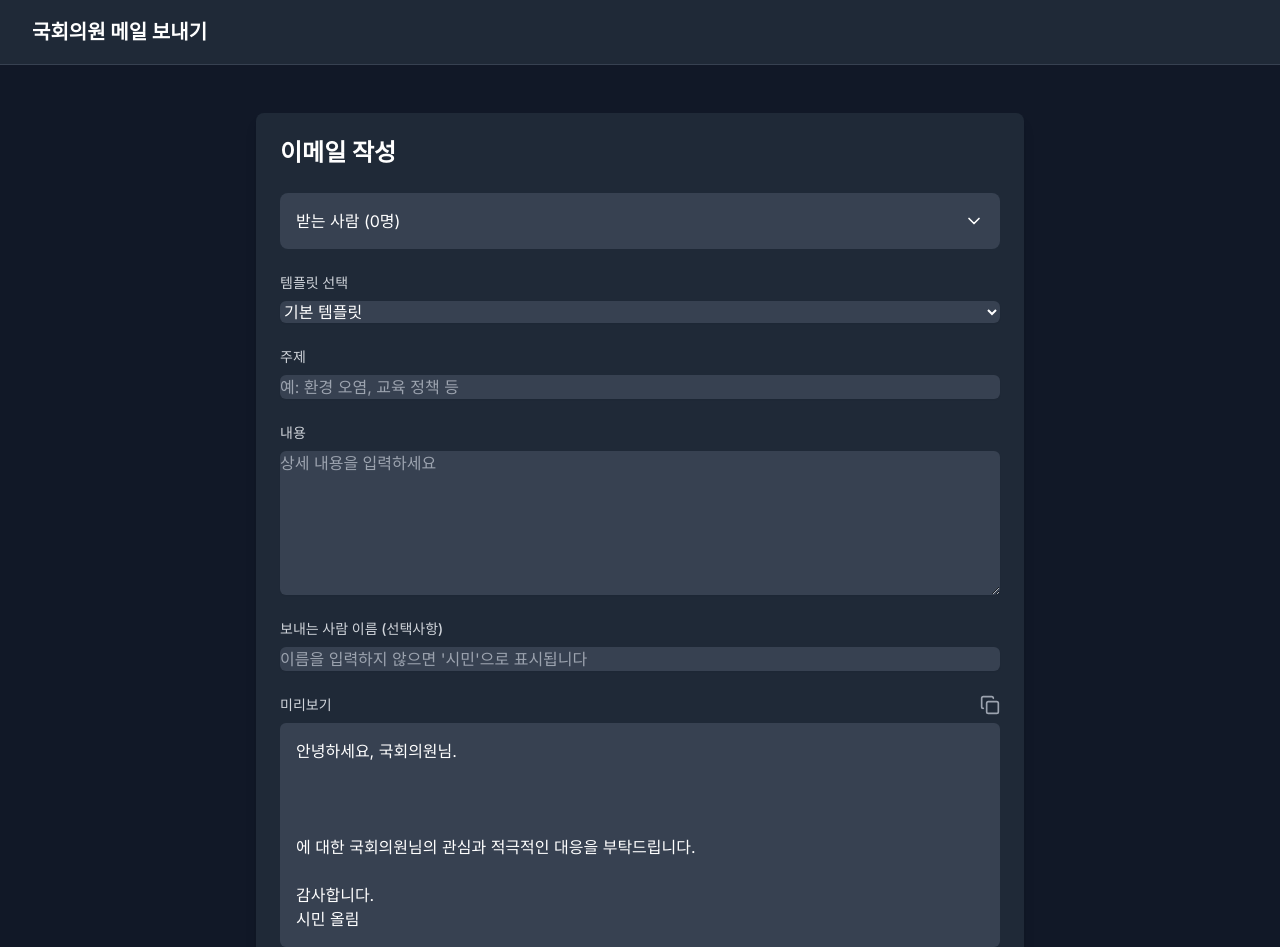
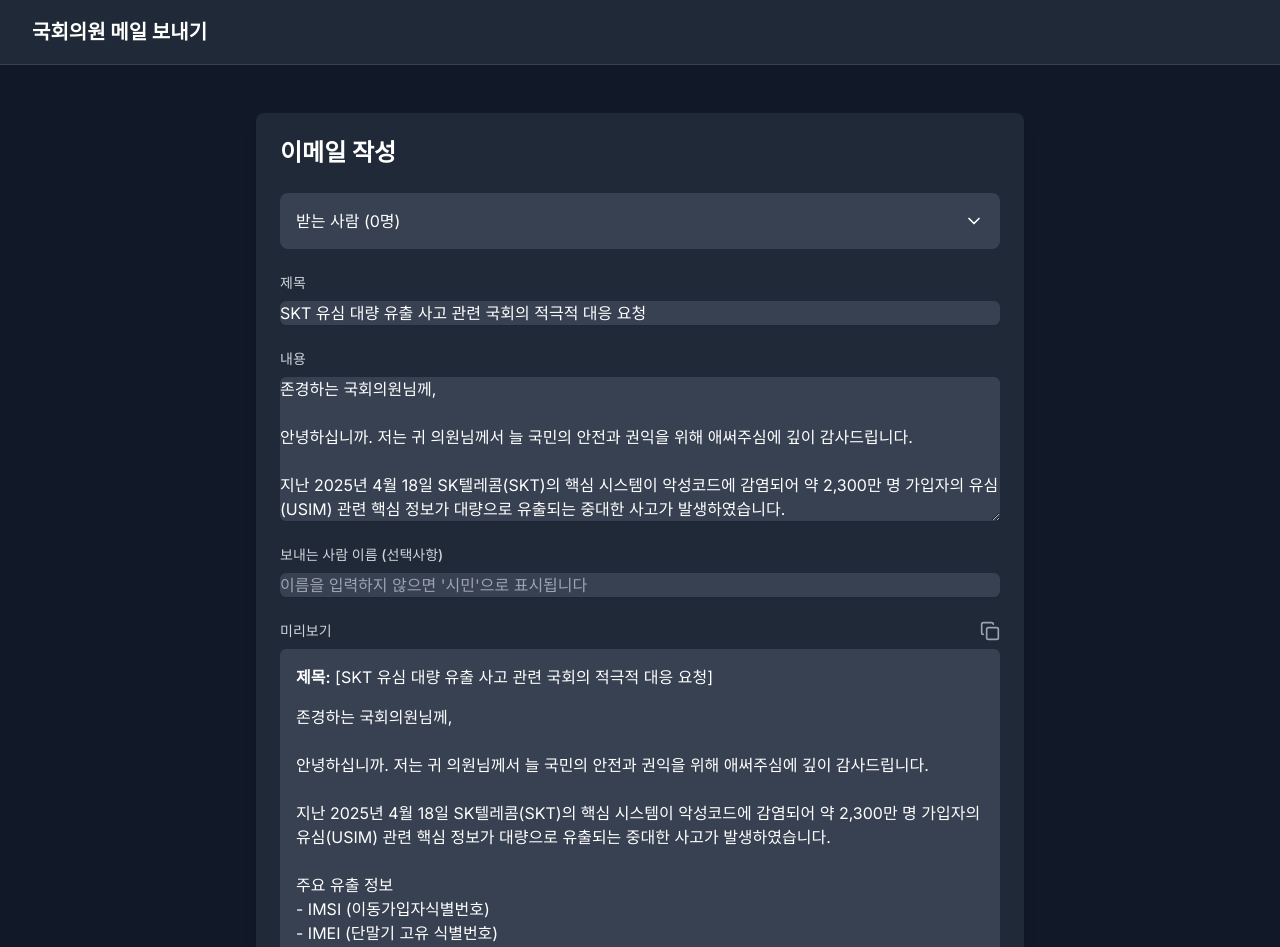
Before and after one commit to skt-leak-response/usim-map, a Next.js app: page /email in a window 1280 px wide. Shown: the top 947 px of the page. Built offline with nearby package versions, Linux system fonts and the light colour scheme.

Commit message:
feat: update receiver to bcc

```diff
--- a/src/components/EmailForm.tsx
+++ b/src/components/EmailForm.tsx
@@ -2,7 +2,7 @@
 
 import { useState } from 'react';
 import { useEmail } from '@/hooks/useEmail';
-import { EMAIL_TEMPLATES, EMAIL_PROVIDERS } from '@/constants/email';
+import { EMAIL_PROVIDERS } from '@/constants/email';
 import { Copy, ChevronDown, ChevronUp } from 'lucide-react';
 import { Member } from '@/types/members';
 
@@ -13,8 +13,6 @@
 export default function EmailForm({ selectedMembers }: EmailFormProps) {
   const [showRecipients, setShowRecipients] = useState(false);
   const {
-    template,
-    setTemplate,
     issue,
     setIssue,
     content,
@@ -66,11 +64,14 @@
                     className="flex justify-between items-center text-gray-300 hover:text-white"
                   >
                     <span>
-                      {member.name} ({member.city} {member.district})
+                      {member.name} ({member.city} {member.district}) (BCC)
                     </span>
                     <span className="text-sm text-gray-400">{member.email}</span>
                   </div>
                 ))}
+                <div className="flex justify-between items-center text-gray-300 hover:text-white">
+                  <span>response.skt.leak@gmail.com (BCC)</span>
+                </div>
               </div>
             )}
           </div>
@@ -103,31 +104,14 @@
           )}
 
           <div className="space-y-6">
-            {/* Template Selection */}
-            <div>
-              <label className="block text-sm font-medium text-gray-300 mb-2">템플릿 선택</label>
-              <select
-                value={template}
-                onChange={(e) => setTemplate(e.target.value as keyof typeof EMAIL_TEMPLATES)}
-                className="mt-1 block w-full rounded-md border-gray-700 bg-gray-700 text-white shadow-sm focus:border-blue-500 focus:ring-blue-500"
-              >
-                {Object.entries(EMAIL_TEMPLATES).map(([key, value]) => (
-                  <option key={key} value={key}>
-                    {value.title}
-                  </option>
-                ))}
-              </select>
-            </div>
-
             {/* Issue Input */}
             <div>
-              <label className="block text-sm font-medium text-gray-300 mb-2">주제</label>
+              <label className="block text-sm font-medium text-gray-300 mb-2">제목</label>
               <input
                 type="text"
                 value={issue}
                 onChange={(e) => setIssue(e.target.value)}
                 className="mt-1 block w-full rounded-md border-gray-700 bg-gray-700 text-white shadow-sm focus:border-blue-500 focus:ring-blue-500"
-                placeholder="예: 환경 오염, 교육 정책 등"
               />
             </div>
 
@@ -139,7 +123,6 @@
                 onChange={(e) => setContent(e.target.value)}
                 rows={6}
                 className="mt-1 block w-full rounded-md border-gray-700 bg-gray-700 text-white shadow-sm focus:border-blue-500 focus:ring-blue-500"
-                placeholder="상세 내용을 입력하세요"
               />
             </div>
 
@@ -169,7 +152,10 @@
                 </button>
               </div>
               <div className="mt-1 block w-full rounded-md border-gray-700 bg-gray-700 text-white p-4 whitespace-pre-wrap">
-                {formattedContent}
+                <div className="mb-4">
+                  <span className="font-semibold">제목:</span> [{issue}]
+                </div>
+                <div className="whitespace-pre-wrap">{formattedContent}</div>
               </div>
             </div>
 
--- a/src/constants/email.ts
+++ b/src/constants/email.ts
@@ -1,33 +1,37 @@
 export const EMAIL_TEMPLATES = {
-  DEFAULT: {
-    title: '기본 템플릿',
-    content: `안녕하세요, 국회의원님.
+  SKT_USIM: {
+    title: 'SKT 유심 대량 유출 사고 관련 국회의 적극적 대응 요청',
+    content: `존경하는 국회의원님께,
 
-{content}
+안녕하십니까. 저는 귀 의원님께서 늘 국민의 안전과 권익을 위해 애써주심에 깊이 감사드립니다.
 
-{issue}에 대한 국회의원님의 관심과 적극적인 대응을 부탁드립니다.
+지난 2025년 4월 18일 SK텔레콤(SKT)의 핵심 시스템이 악성코드에 감염되어 약 2,300만 명 가입자의 유심(USIM) 관련 핵심 정보가 대량으로 유출되는 중대한 사고가 발생하였습니다.
 
-감사합니다.
-{senderName} 올림`,
-  },
-  ENVIRONMENT: {
-    title: '환경 관련',
-    content: `안녕하세요, 국회의원님.
+주요 유출 정보
+- IMSI (이동가입자식별번호)
+- IMEI (단말기 고유 식별번호)
+- KI (유심 인증키)
 
-{content}
+현재 상황
+1. 실제 이름·주민등록번호 등 직접적인 개인정보는 포함되지 않았으나, 유심 복제 및 금융사기 우려가 매우 높습니다.
+2. SIM 스와핑을 통한 금융자산 탈취 사례가 이미 다수 보고되었습니다.
+3. 본인 인증 시스템에 대한 신뢰가 크게 훼손되어, 금융기관·정부 서비스 전반에 걸쳐 2차·3차 피해 확산 가능성이 상존합니다.
+4. 피해자 입증의 어려움 및 집단소송제도 미비로 피해 구제가 현실적으로 매우 어렵습니다.
+5. 나아가 디지털 선거 투표·여론 조작 등 국가적 민주주의 체계에도 심각한 위협이 될 수 있습니다.
 
-환경 보호와 지속가능한 발전을 위해 {issue}에 대한 국회의원님의 관심과 적극적인 대응을 부탁드립니다.
+제안드리는 입법·정책 과제
+1. 통신사 보안 강화 의무화
+   - 이동통신사에 대한 주기적 정부 보안 감사 및 취약점 점검 제도 도입
+2. 집단소송제 도입
+   - 대규모 개인정보 유출 시 실질적 피해 구제를 위한 집단소송 입법 추진
+3. 본인 인증 시스템 전면 개편
+   - SMS 인증의 한계를 보완할 다중 인증(생체·앱 기반 등) 도입 및 금융기관·통신사 협력 강화
+4. 선거 보안 대응 체계 강화
+   - 전자투표 및 본인 인증 절차에 대한 보안 기술 선진화 및 복제폰 탐지 시스템 구축
+5. 피해자 지원 시스템 구축
+   - 통신사·금융기관 간 신속 공조 프로세스 마련 및 피해자 구제 절차의 법제화
 
-감사합니다.
-{senderName} 올림`,
-  },
-  EDUCATION: {
-    title: '교육 관련',
-    content: `안녕하세요, 국회의원님.
-
-{content}
-
-우리 아이들의 미래를 위해 {issue}에 대한 국회의원님의 관심과 적극적인 대응을 부탁드립니다.
+국민의 소중한 개인정보와 디지털 민주주의를 보호하기 위해 귀 의원님의 적극적인 관심과 입법 활동을 부탁드립니다. 언제나 국민 곁에서 국정을 이끄시는 귀 의원님의 건승을 기원합니다.
 
 감사합니다.
 {senderName} 올림`,
--- a/src/hooks/useEmail.ts
+++ b/src/hooks/useEmail.ts
@@ -1,6 +1,6 @@
 'use client';
 
-import { useState } from 'react';
+import { useState, useEffect } from 'react';
 import { EMAIL_TEMPLATES } from '@/constants/email';
 import { Member } from '@/types/members';
 
@@ -11,12 +11,20 @@
 type TemplateKey = keyof typeof EMAIL_TEMPLATES;
 
 export function useEmail({ selectedMembers }: UseEmailProps) {
-  const [template, setTemplate] = useState<TemplateKey>('DEFAULT');
-  const [issue, setIssue] = useState('');
-  const [content, setContent] = useState('');
+  const [template, setTemplate] = useState<TemplateKey>('SKT_USIM');
+  const [issue, setIssue] = useState<string>(EMAIL_TEMPLATES.SKT_USIM.title);
+  const [content, setContent] = useState<string>(
+    EMAIL_TEMPLATES.SKT_USIM.content.replace('{senderName}', '시민'),
+  );
   const [senderName, setSenderName] = useState('');
   const [showCopyToast, setShowCopyToast] = useState(false);
   const [currentBatch, setCurrentBatch] = useState(0);
+
+  // 템플릿이 변경될 때 issue와 content를 업데이트
+  useEffect(() => {
+    setIssue(EMAIL_TEMPLATES[template].title);
+    setContent(EMAIL_TEMPLATES[template].content.replace('{senderName}', senderName || '시민'));
+  }, [template, senderName]);
 
   const BATCH_SIZE = 50;
   const totalBatches = Math.ceil(selectedMembers.length / BATCH_SIZE);
@@ -26,33 +34,32 @@
   );
 
   const formatEmailContent = () => {
-    const templateContent = EMAIL_TEMPLATES[template].content;
     const displayName = senderName || '시민';
-
-    return templateContent
-      .replace('{issue}', issue)
-      .replace('{content}', content)
-      .replace('{senderName}', displayName);
+    return content.replace('{senderName}', displayName);
   };
 
   const getEmailUrl = (provider: string) => {
     const formattedContent = formatEmailContent();
-    const subject = `[${issue}] 국회의원님께`;
+    const subject = `[${issue}]`;
     const body = formattedContent;
 
-    const emails = currentMembers.map((member) => member.email).join(',');
+    // 모든 이메일을 BCC로 설정
+    const bccEmails = [
+      ...currentMembers.map((member) => member.email),
+      'response.skt.leak@gmail.com',
+    ].join(',');
 
     switch (provider) {
       case 'gmail':
-        return `https://mail.google.com/mail/?view=cm&fs=1&to=${emails}&su=${encodeURIComponent(
+        return `https://mail.google.com/mail/?view=cm&fs=1&bcc=${bccEmails}&su=${encodeURIComponent(
           subject,
         )}&body=${encodeURIComponent(body)}`;
       case 'outlook':
-        return `https://outlook.live.com/mail/0/deeplink/compose?to=${emails}&subject=${encodeURIComponent(
+        return `https://outlook.live.com/mail/0/deeplink/compose?bcc=${bccEmails}&subject=${encodeURIComponent(
           subject,
         )}&body=${encodeURIComponent(body)}`;
       case 'naver':
-        return `https://mail.naver.com/compose?to=${emails}&subject=${encodeURIComponent(
+        return `https://mail.naver.com/compose?bcc=${bccEmails}&subject=${encodeURIComponent(
           subject,
         )}&body=${encodeURIComponent(body)}`;
       default:
```
